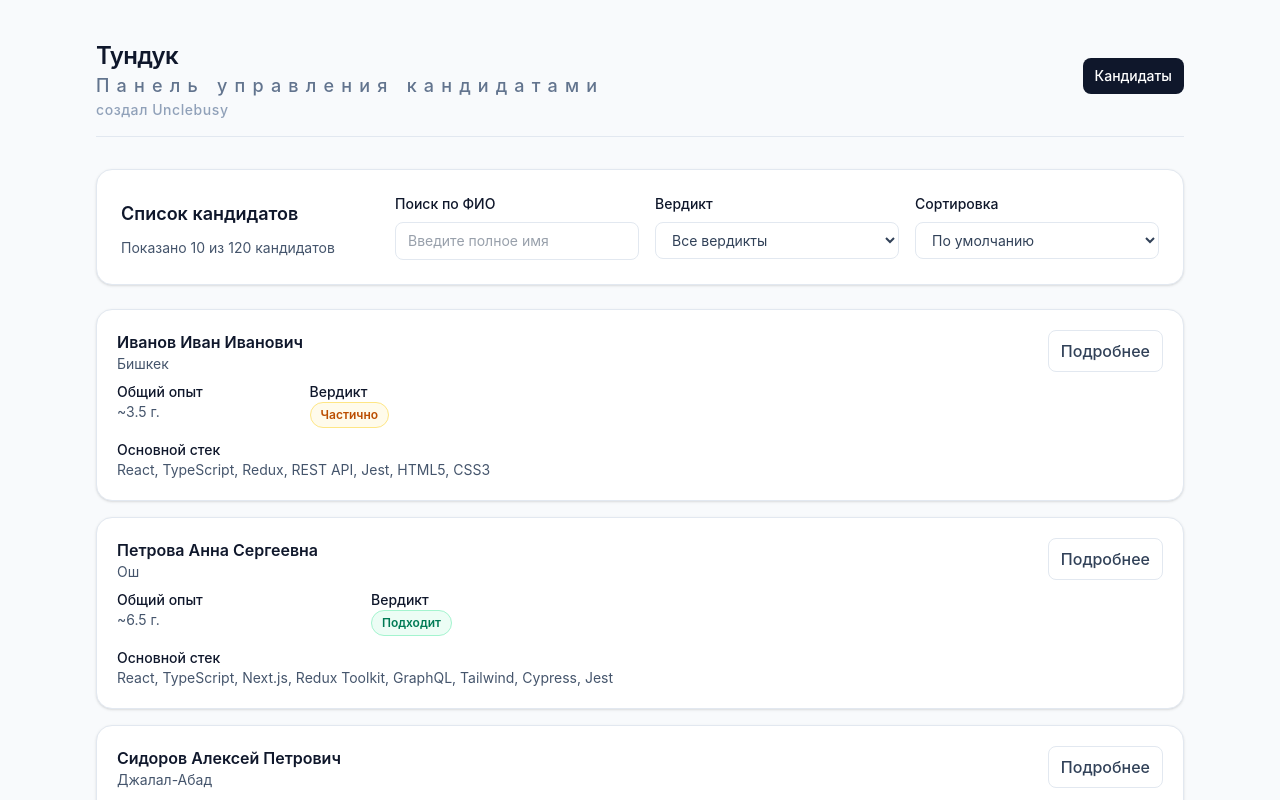
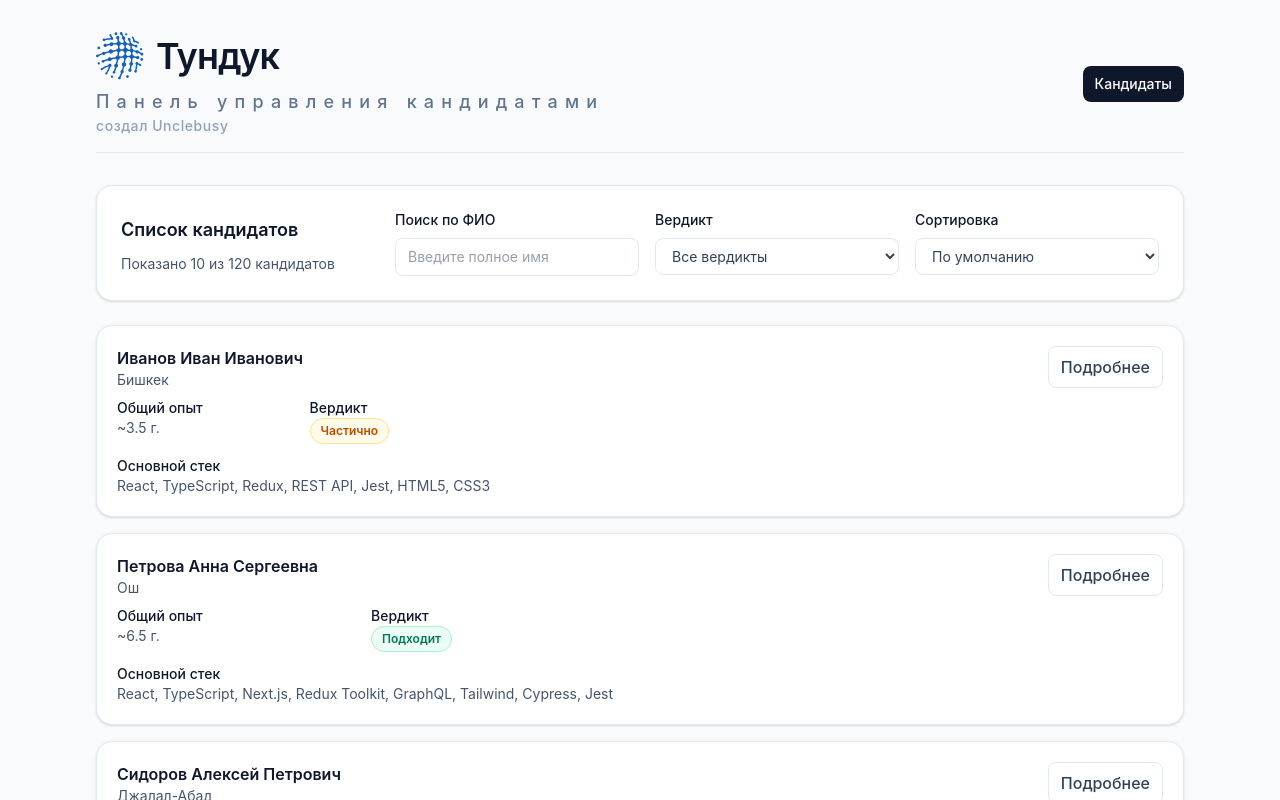
Before and after one commit to unclebusy/tunduk_dashboard, a React (Vite) app: page /candidates in a window 1280 px wide. Shown: the top 800 px of the page. Built offline with nearby package versions, Linux system fonts and the light colour scheme.

Commit message:
Add logo and favicon

```diff
--- a/index.html
+++ b/index.html
@@ -3,7 +3,8 @@
   <head>
     <meta charset="UTF-8" />
     <meta name="viewport" content="width=device-width, initial-scale=1.0" />
-    <title>Tunduk Dashboard</title>
+    <link rel="icon" type="image/svg+xml" href="/src/assets/logo.svg" />
+    <title>Тундук Панель управления кандидатами</title>
   </head>
   <body>
     <div id="root"></div>
--- a/src/App.tsx
+++ b/src/App.tsx
@@ -1,5 +1,6 @@
 import './styles.css';
 import { NavLink, Outlet } from 'react-router';
+import logo from './assets/logo.svg';
 
 function App() {
   return (
@@ -7,10 +8,17 @@ function App() {
       <div className="mx-auto flex min-h-screen max-w-6xl flex-col px-6 py-8 lg:px-8">
         <header className="mb-8 flex flex-col gap-4 border-b border-slate-200 pb-4 sm:flex-row sm:items-center sm:justify-between">
           <div>
-            <h1 className="mt-2 text-2xl font-semibold tracking-tight text-slate-900">
-              Тундук
-            </h1>
-            <p className="text-lg font-medium tracking-[0.4em] text-slate-500">
+            <div className="flex items-center gap-3">
+              <img
+                src={logo}
+                alt="Логотип Тундук"
+                className="h-10 w-10 shrink-0 object-contain sm:h-12 sm:w-12"
+              />
+              <h1 className="text-4xl font-semibold tracking-tight text-slate-900">
+                Тундук
+              </h1>
+            </div>
+            <p className="mt-2 text-lg font-medium tracking-[0.4em] text-slate-500">
               Панель управления кандидатами
             </p>
             <p className="text-sm font-medium tracking-[0.04em] text-slate-400">
```
Also changed, not shown: src/assets/logo.svg (added), 1 other file (tests, documents, lock files or other folders).
